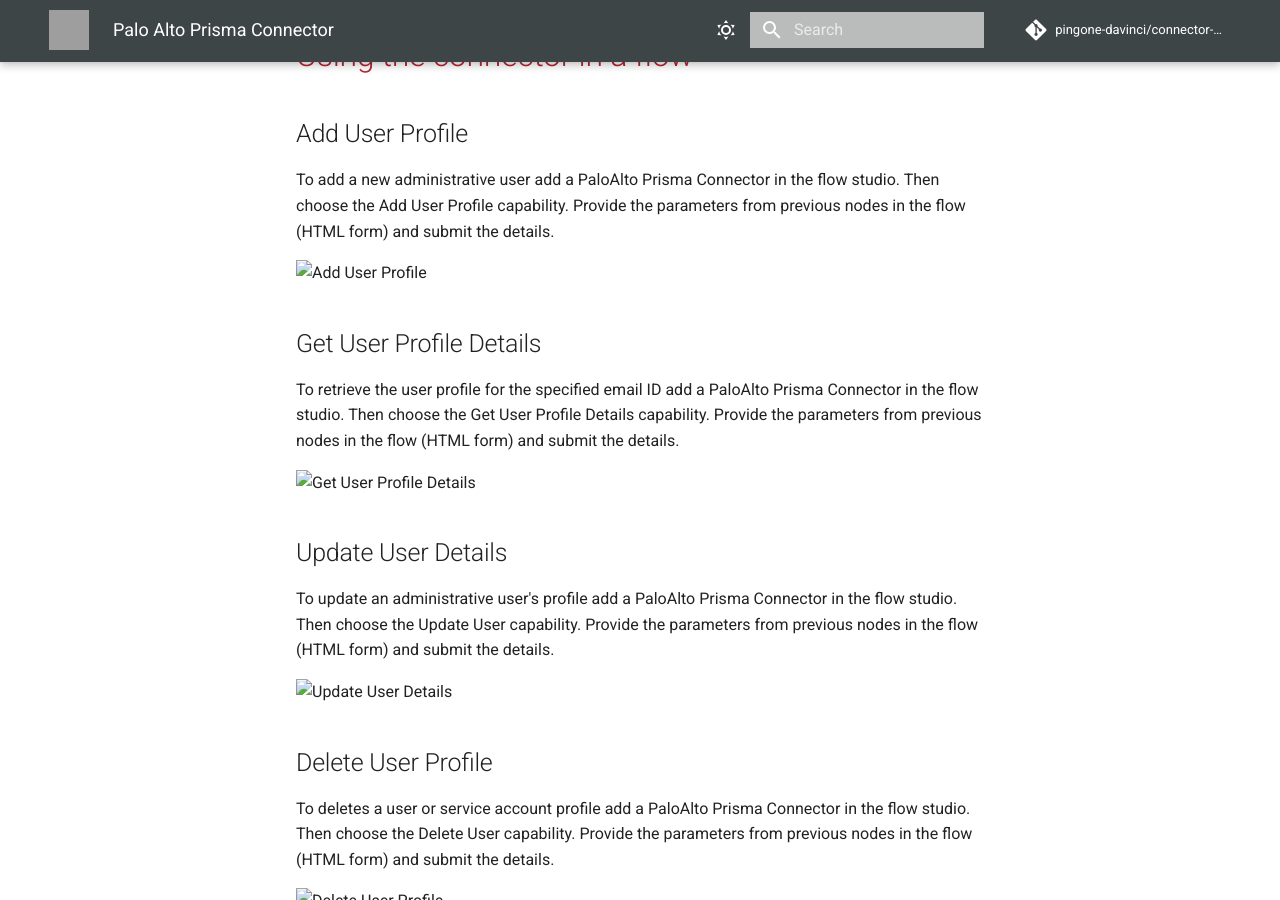
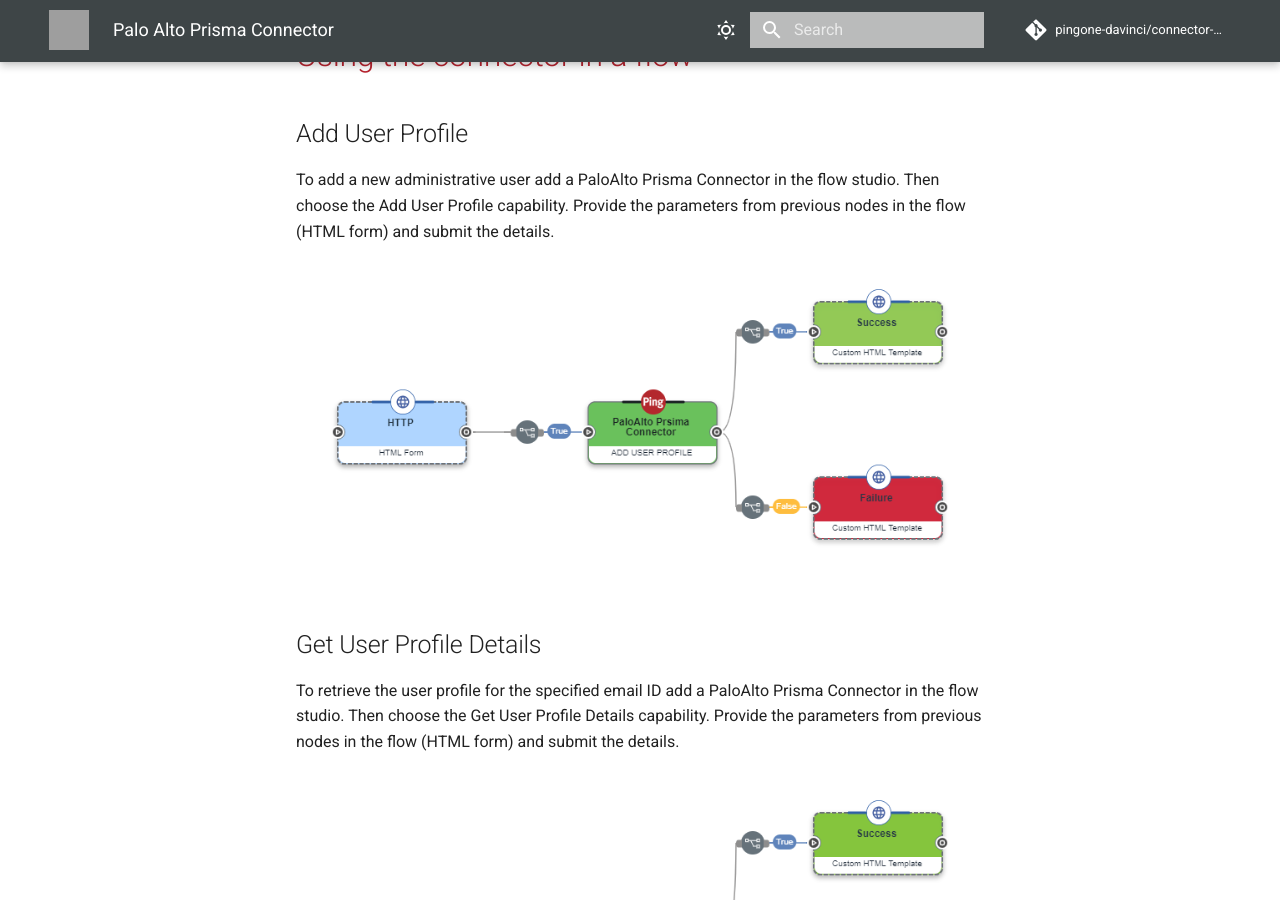
Before and after one commit to pingone-davinci/documentation, an MkDocs documentation site: the page built from docs/paloalto-prisma-access/README.md, in a window 1280 px wide and 900 px high, scrolled down 1572 px. Built offline with MkDocs 1.6.1 and Material for MkDocs 9.7.7, drawn with Linux system fonts in a browser that asks for light colours; comment, search, counter and statistics services are not loaded; grey boxes are pictures that could not be loaded.

Commit message:
Update README.md

```diff
--- a/docs/paloalto-prisma-access/README.md
+++ b/docs/paloalto-prisma-access/README.md
@@ -50,31 +50,31 @@
 
 To add a new administrative user add a PaloAlto Prisma Connector in the flow studio. Then choose the Add User Profile capability. Provide the parameters from previous nodes in the flow (HTML form) and submit the details.
 
-![Add User Profile](../assets/AddUserProfile.png)
+![Add User Profile](AddUserProfile.png)
 
 ## Get User Profile Details
 
 To retrieve the user profile for the specified email ID add a PaloAlto Prisma Connector in the flow studio. Then choose the Get User Profile Details capability. Provide the parameters from previous nodes in the flow (HTML form) and submit the details.
 
-![Get User Profile Details](../assets/GetUserProfile.png)
+![Get User Profile Details](GetUserProfile.png)
 
 ## Update User Details
 
 To update an administrative user's profile add a PaloAlto Prisma Connector in the flow studio. Then choose the Update User capability. Provide the parameters from previous nodes in the flow (HTML form) and submit the details.
 
-![Update User Details](../assets/UpdateUserProfile.png)
+![Update User Details](UpdateUserProfile.png)
 
 ## Delete User Profile
 
 To deletes a user or service account profile add a PaloAlto Prisma Connector in the flow studio. Then choose the Delete User capability. Provide the parameters from previous nodes in the flow (HTML form) and submit the details.
 
-![Delete User Profile](../assets/DeleteUserProfile.png)
+![Delete User Profile](DeleteUserProfile.png)
 
 ## List SSO Bypass Allowed Users
 
 To get list of users who can log in via both SAML provider and username/password flows add a PaloAlto Prisma Connector in the flow studio. Then choose the List SSO Bypass Allowed Users capability.
 
-![List SSO Bypass Allowed Users](../assets/ListSSOBypassUsers.png)
+![List SSO Bypass Allowed Users](ListSSOBypassUsers.png)
 
 # Capabilities
 
```
